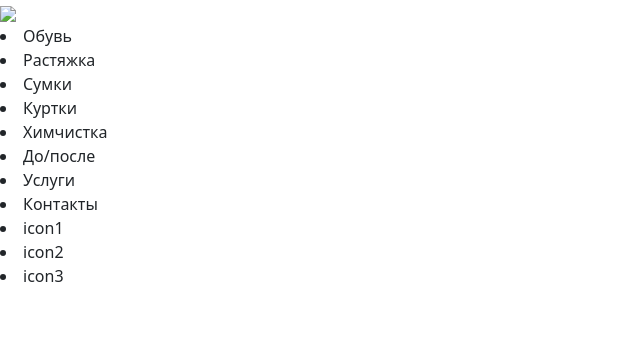
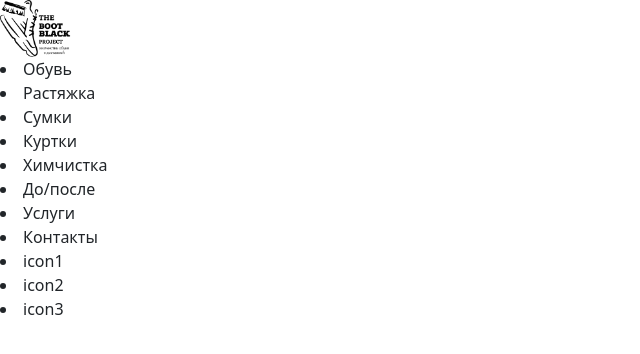
Before and after one commit to Millenium3000/bootblack, a plain HTML site: page index.html in a window 1280 px wide. Shown: the whole page, without its empty margins (0-640 px from the left). Drawn offline with nearby package versions, Linux system fonts and the light colour scheme; the site is published under a folder, as on GitHub Pages, so addresses that start at the root find nothing.

Commit message:
upd logo

```diff
--- a/index.html
+++ b/index.html
@@ -19,7 +19,7 @@
         <div>
             <div>
              <a href="ссылка_на_главную">
-              <img src="/images/newLogo-min.png"  width="71px"/>
+              <img src="./images/newLogo-min.png"  width="71px"/>
              </a>
             </div>
            </div>
```
